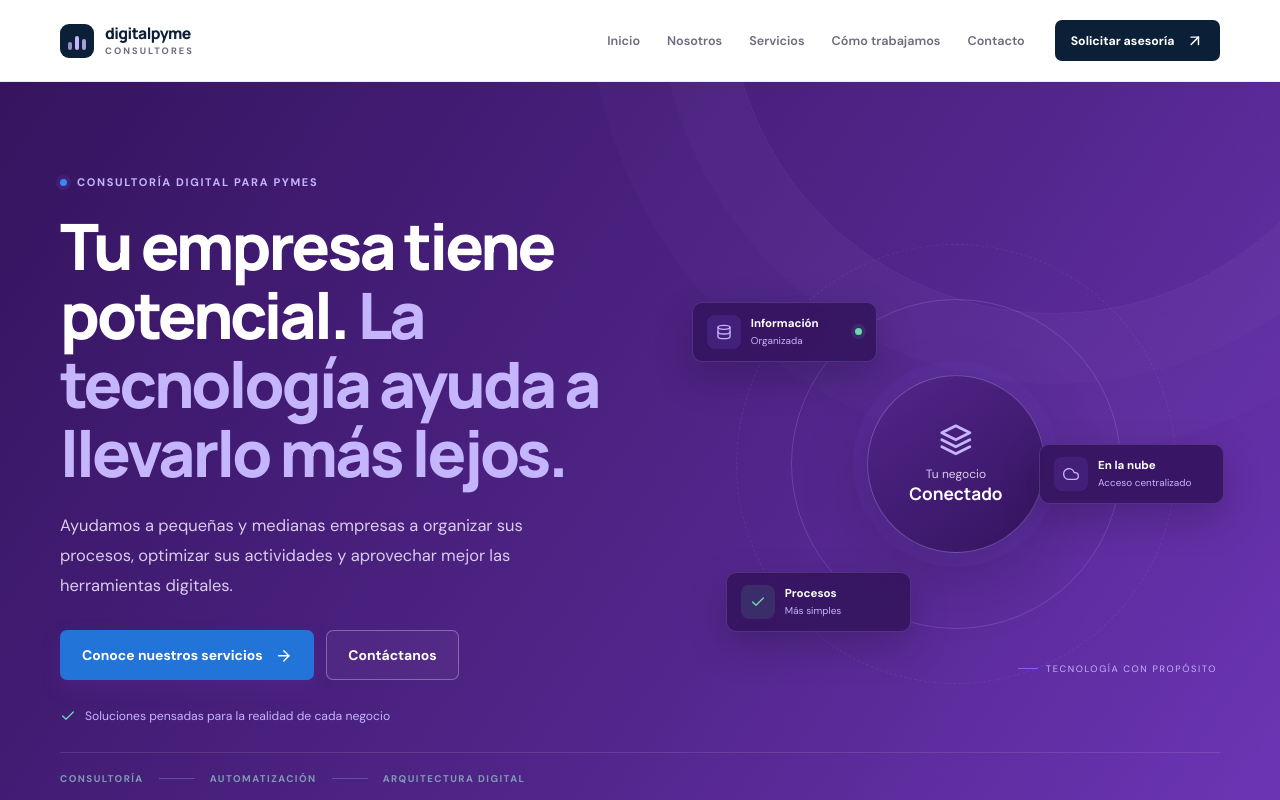
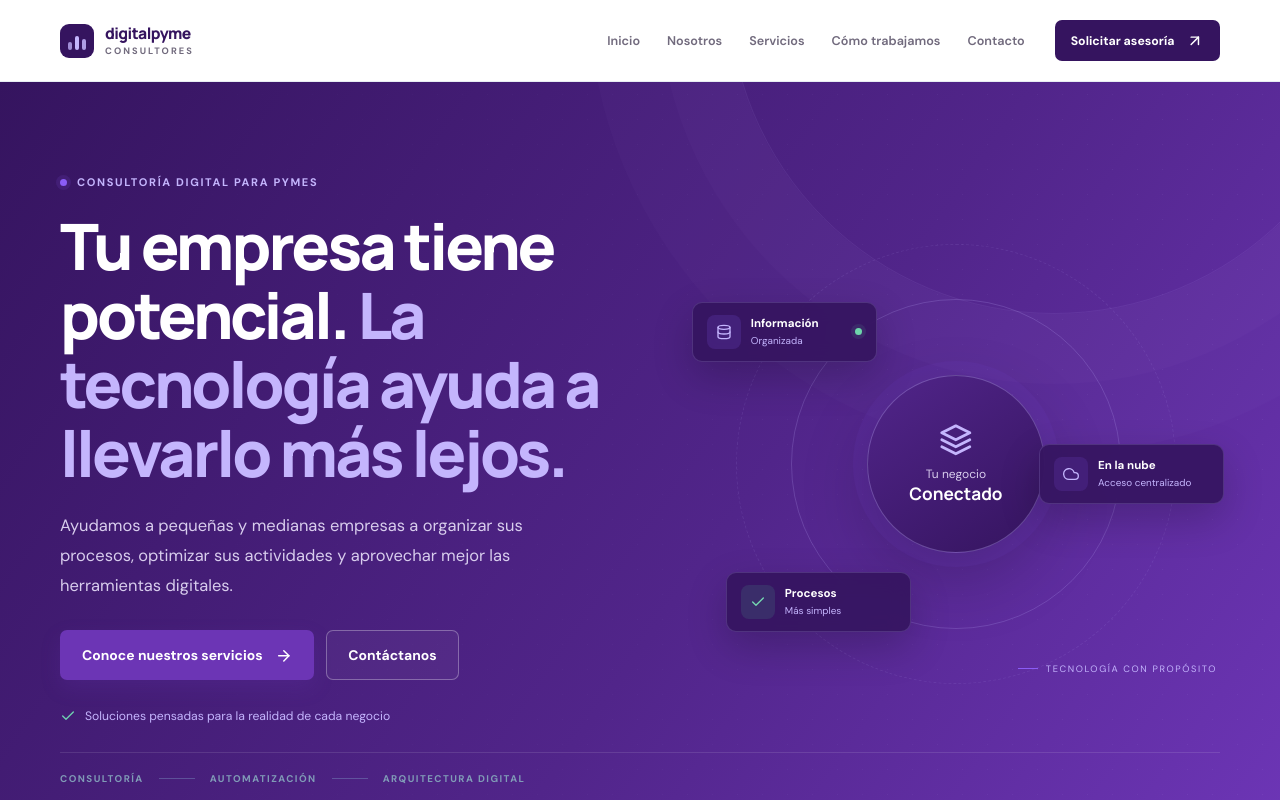
Before and after one commit to Joiner-Mendoza/DigytalPyme, a React (Vite) app: page / in a window 1280 px wide. Shown: the top 800 px of the page. Built offline with nearby package versions, Linux system fonts and the light colour scheme.

Commit message:
Refactor global styles with new color variables
Refactor global styles with new color variables

```diff
--- a/src/styles/global.css
+++ b/src/styles/global.css
@@ -1,20 +1,20 @@
 :root {
   font-family: 'DM Sans', sans-serif;
-  color: #18283b;
-  background: #fff;
+  color: var(--ink);
+  background: var(--white);
   font-synthesis: none;
   text-rendering: optimizeLegibility;
   -webkit-font-smoothing: antialiased;
-  --navy: #0b1f36;
-  --navy-2: #102b49;
-  --blue: #2374d8;
-  --blue-bright: #3988f5;
-  --cyan: #66c8e8;
-  --ink: #18283b;
-  --muted: #68778a;
-  --line: #e6ebf1;
-  --soft: #f5f8fb;
-  --white: #fff;
+  --navy: #35145F;
+  --navy-2: #35145F;
+  --blue: #6C35B5;
+  --blue-bright: #8B5CF6;
+  --cyan: #C4B5FD;
+  --ink: #29213A;
+  --muted: #716A7D;
+  --line: #E8E1F1;
+  --soft: #F8F6FC;
+  --white: #FFFFFF;
 }
 * { box-sizing: border-box; }
 html { scroll-behavior: smooth; scroll-padding-top: 88px; }
@@ -32,8 +32,8 @@ h1, h2, h3, h4 { font-family: 'Manrope', sans-serif; }
 h2 { color: var(--navy); font-size: clamp(2rem, 4vw, 3.15rem); line-height: 1.15; letter-spacing: -1.7px; font-weight: 800; margin-bottom: 0; }
 h2 em, h1 em { color: var(--blue); font-style: normal; }
 p { color: var(--muted); line-height: 1.75; }
-::selection { background: #d7e9ff; color: var(--navy); }
-:focus-visible { outline: 3px solid #70b5ff; outline-offset: 3px; }
+::selection { background: #C4B5FD; color: var(--navy); }
+:focus-visible { outline: 3px solid #8B5CF6; outline-offset: 3px; }
 @media (max-width: 700px) {
   .container { width: min(100% - 36px, 560px); }
   .section { padding: 78px 0; }
```
